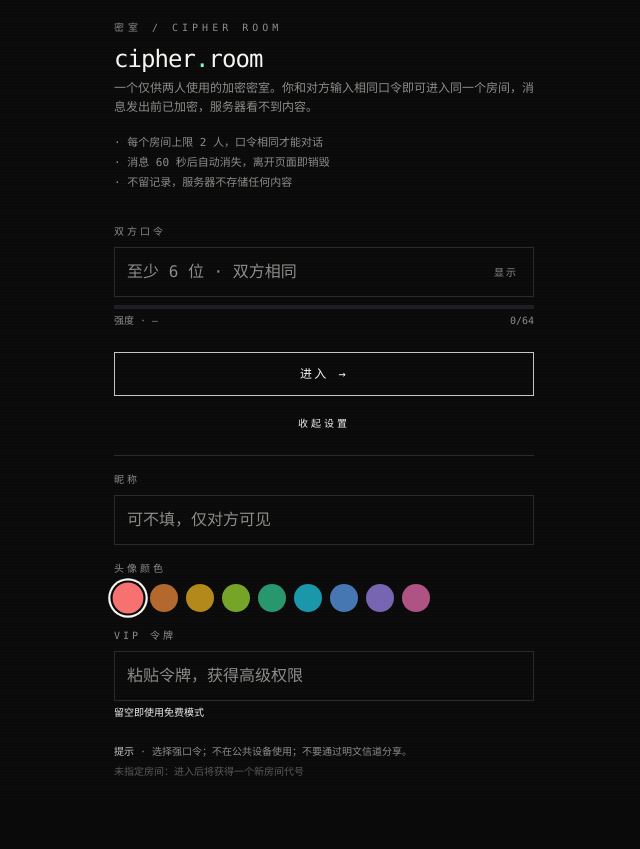
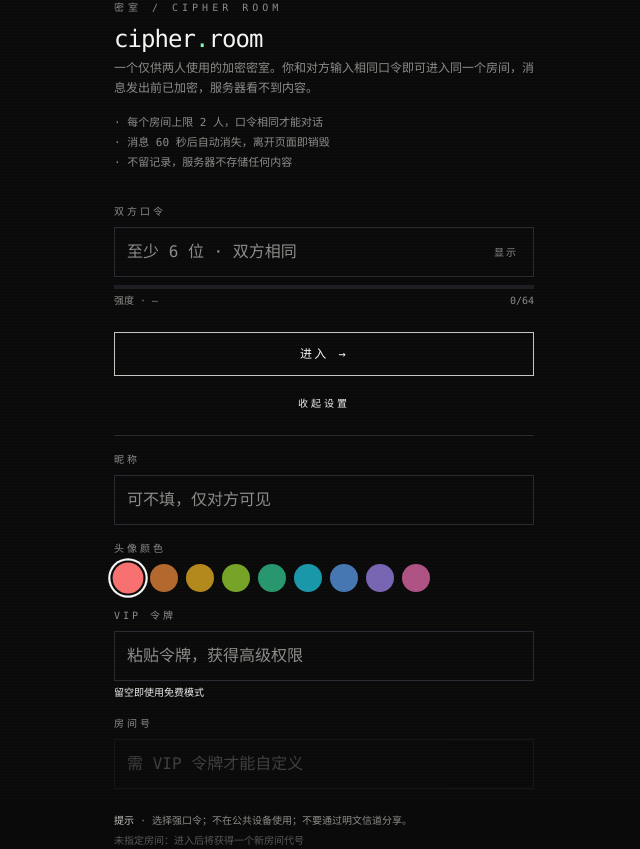
Before and after one commit to GreyD097/cipher-room, a React (Vite) app: page / in a window 1280 px wide. Both pictures are taken after a click on the button "更多设置". Shown: the whole page, without its empty margins (316-956 px from the left). Before the commit the page ends 800 px from the top, so only its background shows below. Built offline with nearby package versions, Linux system fonts and the light colour scheme.

Commit message:
fix: 主页增加自定义房间号输入框（VIP可用）

```diff
--- a/src/pages/Unlock.tsx
+++ b/src/pages/Unlock.tsx
@@ -23,6 +23,7 @@ export default function Unlock() {
   const [nickname, setNickname] = useState(init.nickname)
   const [avatar, setAvatar] = useState(init.avatar)
   const [token, setToken] = useState(init.token)
+  const [customRoom, setCustomRoom] = useState('')
   const [search] = useSearchParams()
   const navigate = useNavigate()
 
@@ -59,7 +60,7 @@ export default function Unlock() {
       return
     }
     setBusy(true)
-    const roomId = paramsRoom || randomRoomId()
+    const roomId = paramsRoom || customRoom.trim() || randomRoomId()
     sessionStorage.setItem('cipher:pass', pass)
     sessionStorage.setItem('cipher:room', roomId)
     saveProfile(nickname, avatar, token)
@@ -198,6 +199,27 @@ export default function Unlock() {
                 留空即使用免费模式
               </p>
             </div>
+
+            <div>
+              <label className="block text-[10px] tracking-[0.3em] uppercase text-bone-400 mb-2">
+                房间号
+              </label>
+              <input
+                type="text"
+                value={customRoom}
+                onChange={(e) => setCustomRoom(e.target.value.slice(0, 128))}
+                disabled={!token}
+                placeholder={token ? '输入自定义房间号' : '需 VIP 令牌才能自定义'}
+                className="field disabled:opacity-40"
+                autoComplete="off"
+                spellCheck={false}
+              />
+              {token && (
+                <p className="mt-1 text-[10px] text-bone-500">
+                  留空则随机生成
+                </p>
+              )}
+            </div>
           </div>
         )}
 
```
